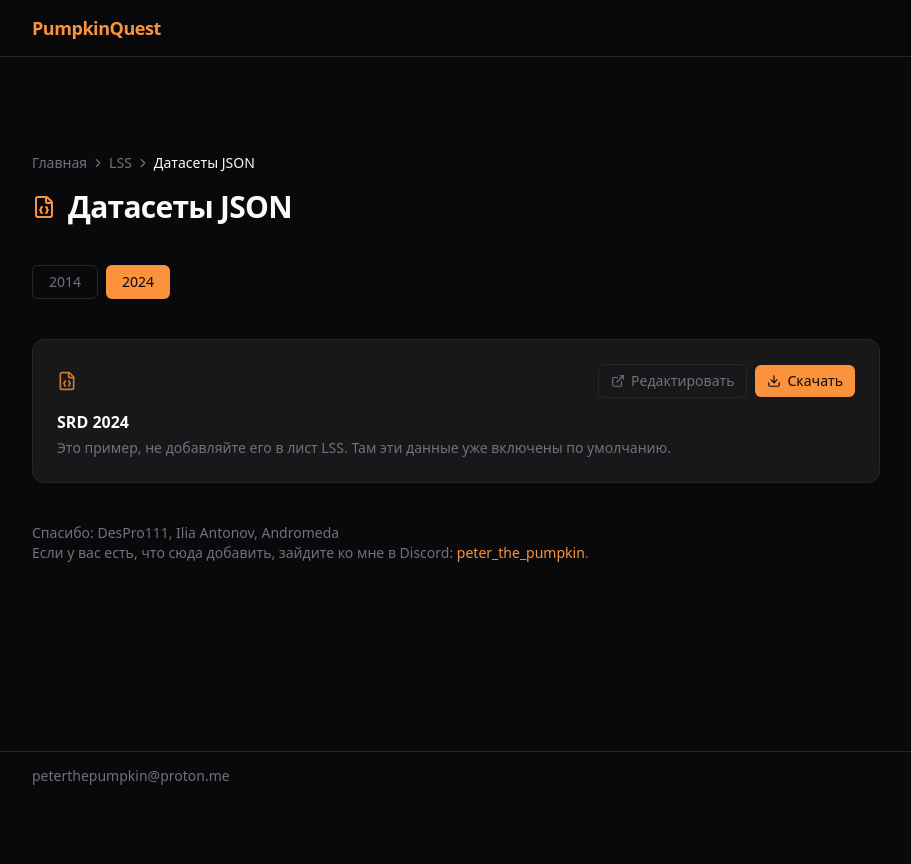
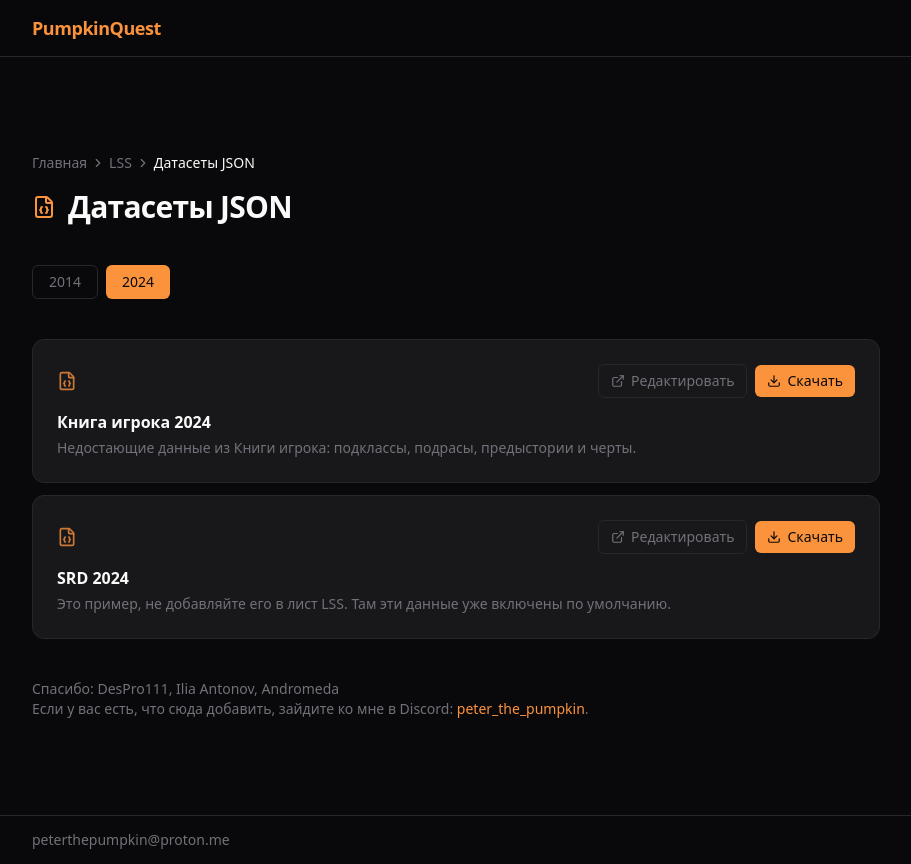
Before and after one commit to PumpkinQuest/pumpkin, a Next.js app: page /lss/datasets in a window 1280 px wide. Shown: the whole page, without its empty margins (184-1095 px from the left). Before the commit the page ends 800 px from the top, so only its background shows below. Built offline with nearby package versions, Linux system fonts and the light colour scheme.

Commit message:
new dataset

```diff
--- a/modules/lss/datasets/constants.ts
+++ b/modules/lss/datasets/constants.ts
@@ -20,6 +20,7 @@ export const DATASET_FILES: Record<Edition, DatasetFile[]> = {
         { slug: "SRD", name: "SRD 2014", description: "Это пример, не добавляйте его в лист LSS. Там эти данные уже включены по умолчанию.", path: `${DATASETS_BASE_URL}/2014/srd-2014.json` },
     ],
     "2024": [
+        { slug: "PHB", name: "Книга игрока 2024", description: "Недостающие данные из Книги игрока: подклассы, подрасы, предыстории и черты.", path: `${DATASETS_BASE_URL}/2024/phb-2024.json` },
         { slug: "SRD", name: "SRD 2024", description: "Это пример, не добавляйте его в лист LSS. Там эти данные уже включены по умолчанию.", path: `${DATASETS_BASE_URL}/2024/srd-2024.json` },
   ],
 };
```
Lines whose indentation alone changed are shown as unchanged.
